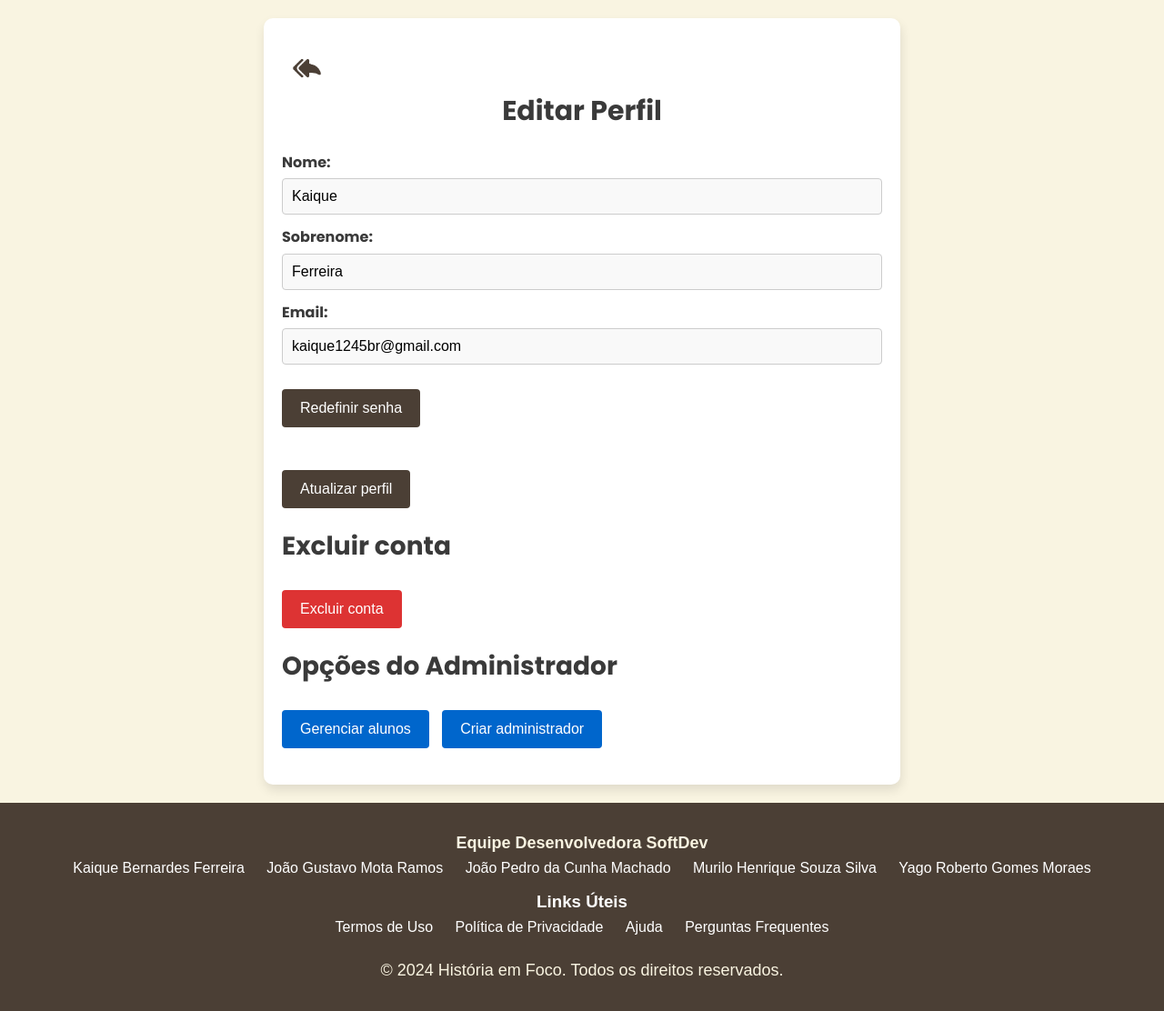
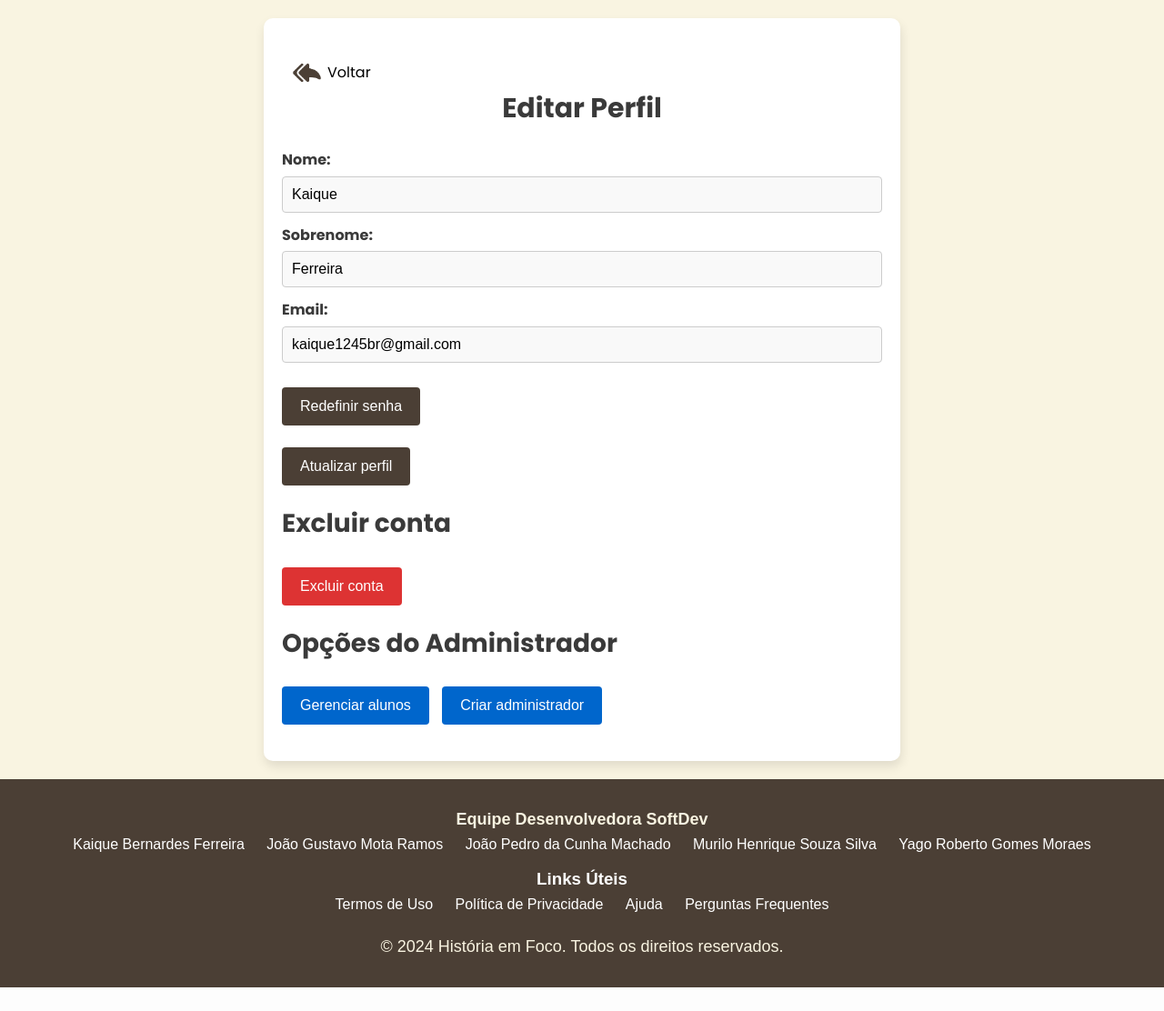
Before and after one commit to kbf0k/SENAI-HISTORIA, a PHP site: page /php/perfil.php in a window 1280 px wide. Shown: the part 149-1261 px from the top of the page at 91% size. After the commit the page ends 1235 px from the top, so only its background shows below. Run offline with PHP 8.4, Linux system fonts and the light colour scheme; a user stored in the database is signed in; data comes from the database, SQL or seed files in the repository; some libraries are stand-ins or nearby versions.

Commit message:
seta no voltar de perfil

```diff
--- a/css/perfil.css
+++ b/css/perfil.css
@@ -353,9 +353,13 @@ a {
     margin-top: 20px;
 }
 
-.politica a img {
+.politica #voltar img {
     height: 30px;
     width: 55px;
+}
+
+.politica #voltar div {
+    margin-left: -5px;
 }
 
 #voltar {
@@ -366,11 +370,19 @@ a {
     color: white;
     transition: 0.3s;
     z-index: 5;
+    color: black;
+    display: flex;
+    align-items: center;
 }
 
 #voltar:hover {
     transform: scale(1.02);
 }
+
+#att-profile {
+    margin-top: -10px;
+}
+
 /* Títulos */
 h2 {
     margin-bottom: 10px;
--- a/php/perfil.php
+++ b/php/perfil.php
@@ -187,7 +187,7 @@ $conexao->close();
 <body>
     <main class="conteudo">
         <section class="politica">
-            <a id="voltar"><img src="../img/voltar_seta.png" alt=""></a>
+            <a id="voltar"><img src="../img/voltar_seta.png" alt=""><div>Voltar</div></a>
             <h2 id="editar">Editar Perfil</h2>
             <form method="POST" action="perfil.php">
                 <div class="form-group">
@@ -207,7 +207,7 @@ $conexao->close();
                 <div class="form-group">
                     <button type="" name="update" class="btn"><a href="esqueciSenha.php">Redefinir senha</a></button>
                 </div>
-                <button type="submit" name="update" class="btn">Atualizar perfil</button>
+                <button id="att-profile" type="submit" name="update" class="btn">Atualizar perfil</button>
             </form>
 
             <h2>Excluir conta</h2>
```
